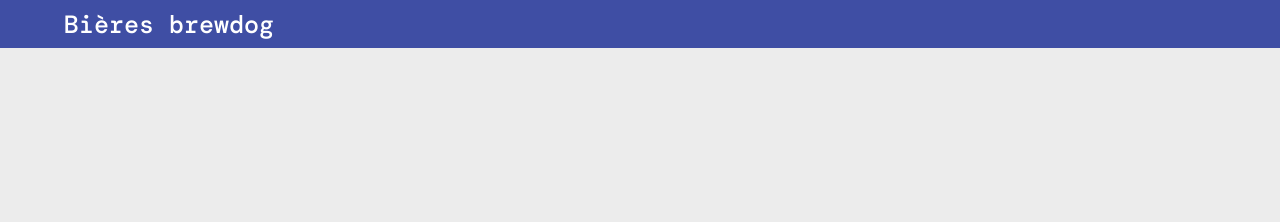
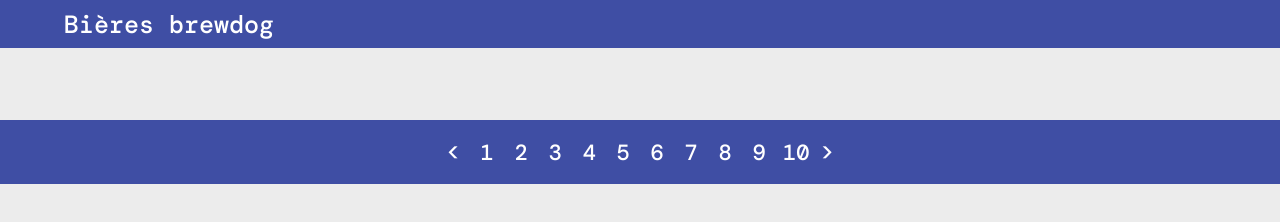
Before and after one commit to antoinehenrio/eBuddies, a plain HTML site: page client/index.html in a window 1280 px wide. Drawn offline with nearby package versions, Linux system fonts and the light colour scheme; no server answers.

Commit message:
Pagination

```diff
--- a/client/index.html
+++ b/client/index.html
@@ -6,6 +6,7 @@
     <link rel="stylesheet" type="text/css" href="style.css">
     <link href='https://css.gg/menu.css' rel='stylesheet'>
     <link href="https://fonts.googleapis.com/css2?family=DM+Mono:wght@500&display=swap" rel="stylesheet">
+    <link href='https://css.gg/search.css' rel='stylesheet'>
     <script src="../server/testReq.js"></script>
   </head>
   <body>
@@ -19,5 +20,14 @@
         </ul>
       </div>
     </main>
+    <footer class="pagination">
+        <div class="conteneurPagination">
+            <ul class="listeNav">
+              <li class="itemNav">
+                <a class="lien" id="leftArrow" href="#" onclick="updateLeftPagination();"><</a>
+              </li>
+            </ul>
+        </div>
+    </footer>
   </body>
 </html>
--- a/client/style.scss
+++ b/client/style.scss
@@ -59,6 +59,7 @@
   grid-column: span 1;
   margin-left: auto;
   margin-right: auto;
+  text-align: center;
 }
 
 .buddyName{
@@ -98,3 +99,103 @@
   font-size: 25px;
   font-weight: normal;
 }
+
+ul {
+  list-style: none;
+}
+
+a {
+  text-decoration: none !important;
+}
+
+.listeNav {
+  // width: 36vw;
+  // margin-left: 32vw;
+  // margin-right: 32vw;
+  // text-align: center;
+  text-align: center;
+  vertical-align: middle;
+  padding-top: 2vh;
+}
+
+.itemNav {
+  margin-left: 2vw;
+  margin-right: 2vw;
+}
+
+.conteneurNav {
+  margin: auto;
+  // width: 26vw;
+}
+
+.listeNav li a {
+  display: block;
+  float: left;
+  width: 20px;
+  text-decoration: none;
+  text-align: center;
+  padding: 5px;
+}
+
+a:hover {
+  cursor: pointer;
+}
+
+footer {
+  height: 8vh;
+  margin-top: 4vh !important;
+  background-color: $bleu;
+  color: white;
+  margin: auto;
+  text-align: center;
+  justify-content: center;
+  justify-items: center;
+}
+
+footer a {
+  color: white;
+  font-size: 22px;
+}
+
+.pagination {
+  display: grid;
+  grid-template-rows: 1fr;
+}
+
+.listeNav {
+  padding: 0;
+  margin-top: 0;
+  margin-bottom: 2vh;
+  list-style-type: none;
+  text-align: center;
+  vertical-align: middle;
+}
+
+.listeNav li {
+  margin-left: 2px;
+  margin-right: 2px;
+  float: left;
+  /*pour IE*/
+  width: 30px;
+  border: none;
+  // background-color: #2E4052;
+}
+
+.listeNav li a {
+  display: block;
+  float: left;
+  width: 20px;
+  // background-color: #2E4052;
+  color: white;
+  text-decoration: none;
+  text-align: center;
+  padding: 5px;
+  /*pour avoir un effet "outset" avec IE :*/
+}
+
+.conteneurPagination {
+  margin: auto;
+  text-align: center;
+  justify-content: center;
+  justify-items: center;
+}
--- a/server/testReq.js
+++ b/server/testReq.js
@@ -1,17 +1,55 @@
-var url = 'https://api.punkapi.com/v2/beers';
+var nbResults = 24;
+var url = 'https://api.punkapi.com/v2/beers?page=5&per_page=' + nbResults;
+var urlCompter = 'https://api.punkapi.com/v2/beers';
 var request = new XMLHttpRequest();
+// var requestCompter = new XMLHttpRequest();
+// var nbBieres = 0;
+// requestCompter.open('GET',urlCompter);
+// requestCompter.responseType = 'json';
+// requestCompter.send();
+// requestCompter.onload = function(){
+//   var dataCompter = requestCompter.response;
+//   nbBieres = dataCompter.length;
+//   console.log(dataCompter);
+// }
+
 request.open('GET',url);
 request.responseType = 'json';
 request.send();
 
+function creePagination(i) {
+  var listItem = document.createElement("li");
+  listItem.className = "itemNav";
+  var lien = document.createElement("a");
+  lien.id = i;
+  lien.textContent = i;
+  listItem.appendChild(lien);
+  var footer = document.getElementsByClassName("listeNav");
+  footer[0].appendChild(listItem);
+}
+
+window.onload = function(){
+  for (let i = 1; i < 11; i++) {
+    creePagination(i);
+  }
+  var li = document.createElement("li");
+  li.className = "itemNav";
+  var a = document.createElement("a");
+  a.className = "lien";
+  a.id = "rightArrow";
+  a.href = "#";
+  a.textContent = ">";
+  li.appendChild(a);
+  var footer = document.getElementsByClassName("listeNav");
+  footer[0].appendChild(li);
+}
+
 request.onload = function(){
-  // console.log(request.response);
-  var starship;
   var data = request.response;
   var longueur = data.length;
   console.log(data);
   for (let i = 0; i < longueur; i++) {
-      // console.log(longueur);
+
     var conteneur = document.getElementById('conteneurCards');
     var card =  document.createElement("li");
     card.className = "buddy";
@@ -27,13 +65,15 @@
     var pName = document.createElement("p");
     pName.className = "buddyName";
     var beerName = data[i].name;
-    if (beerName.length> 27) {
+    if (beerName.length> 35) {
       beerName = beerName.substring(0,26) + " ...";
     }
     pName.textContent = beerName;
+    pName.title = data[i].name;
     var pAge = document.createElement("p");
     pAge.className = "buddyAge";
     pAge.textContent = data[i].abv + "°";
+
     div.appendChild(pName);
     div.appendChild(pAge);
     p.appendChild(img);
```
Also changed, not shown: client/style.css, 1 other file.
